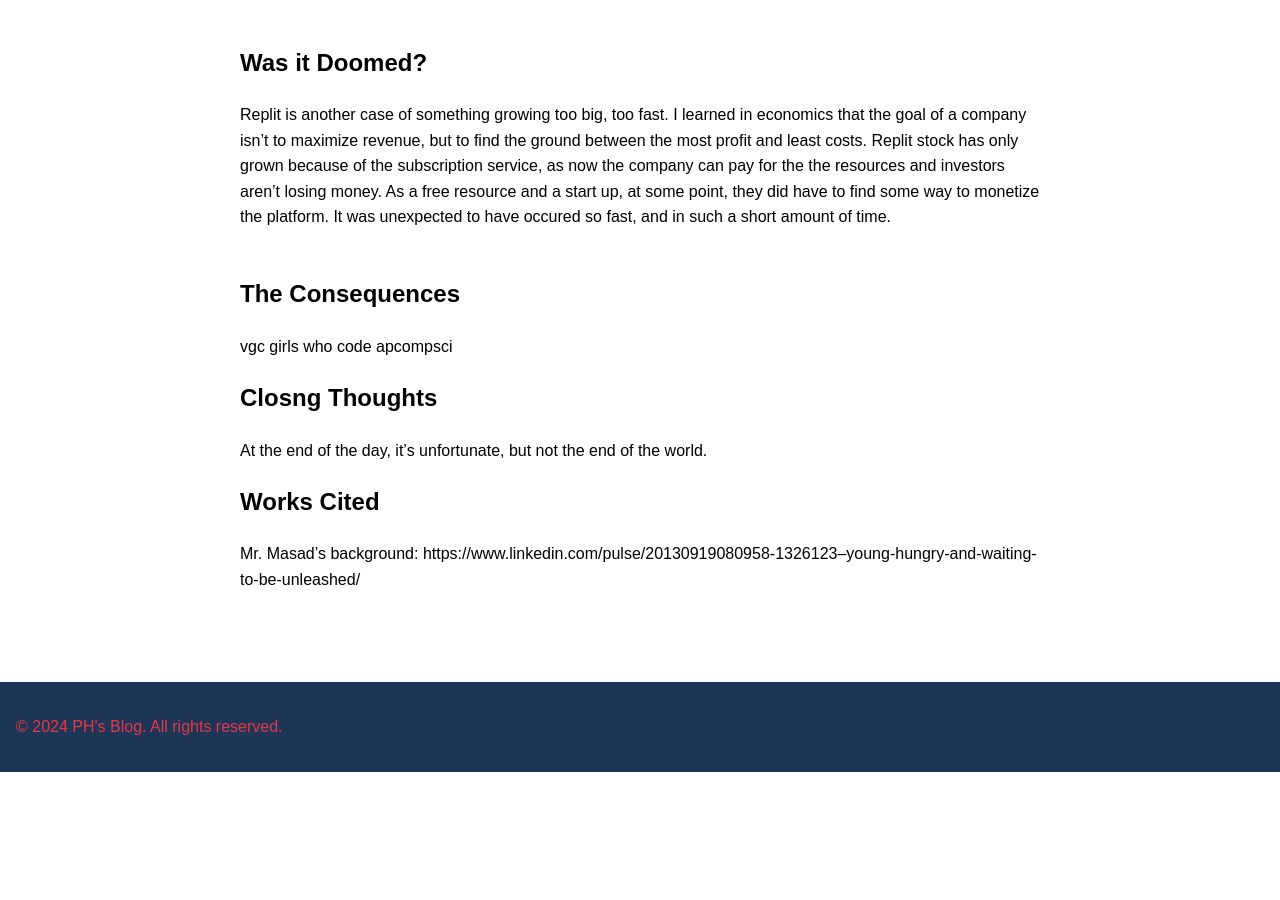
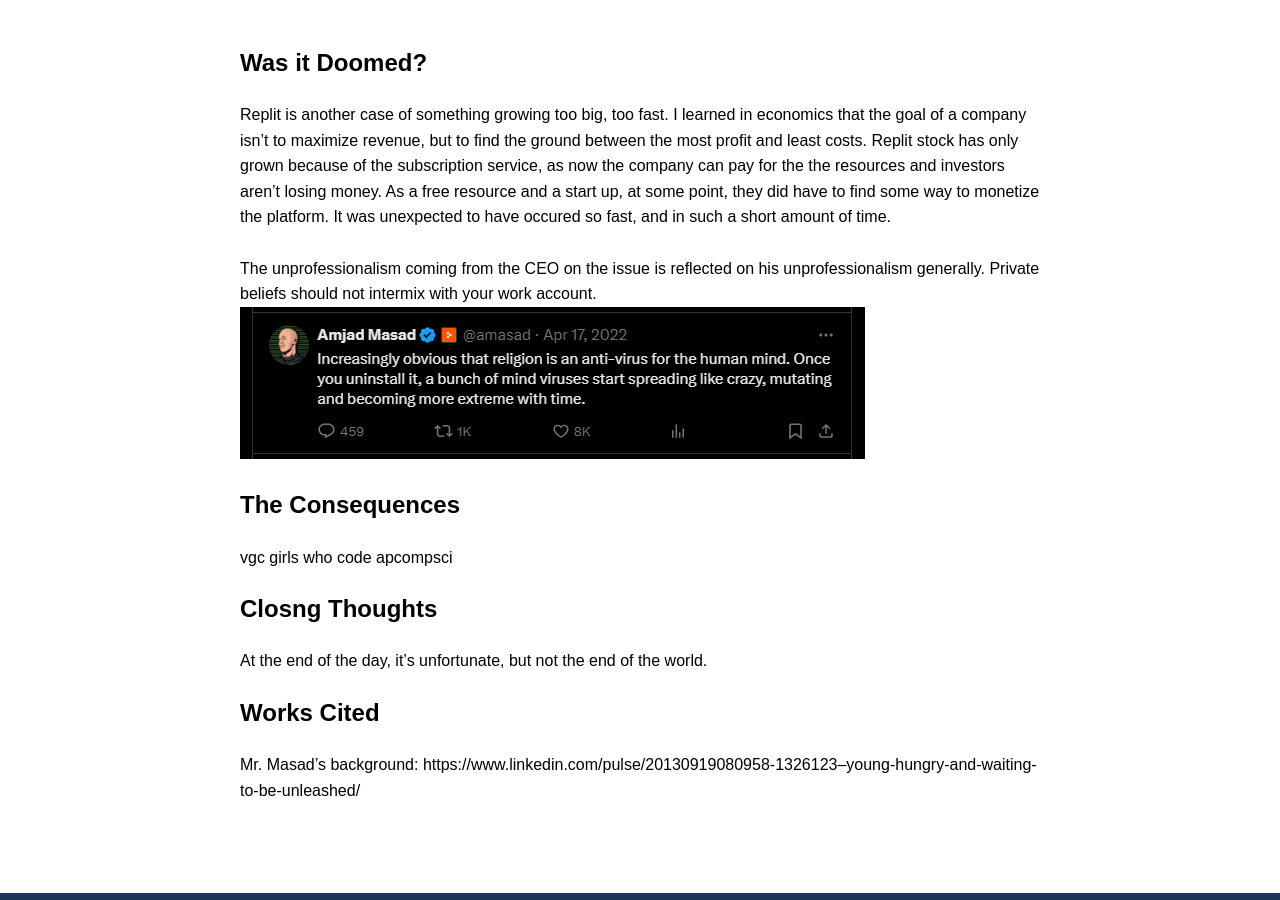
Before and after one commit to CaptainSapphire/PH-s-Blog, a Jekyll site: the page built from _posts/2024-11-10-Replit-has-self-destructed.md, in a window 1280 px wide and 900 px high, scrolled down 1430 px. Built offline with Jekyll 4.4.1, drawn with Linux system fonts in a browser that asks for light colours; our own code applies the rules of GitHub Pages for plain Markdown files; before the commit the page ends 2202 px from its top, so only the background shows below that.

Commit message:
Update 2024-11-10-Replit-has-self-destructed.md

```diff
--- a/_posts/2024-11-10-Replit-has-self-destructed.md
+++ b/_posts/2024-11-10-Replit-has-self-destructed.md
@@ -21,7 +21,8 @@
 
 ## Was it Doomed?
 Replit is another case of something growing too big, too fast. I learned in economics that the goal of a company isn't to maximize revenue, but to find the ground between the most profit and least costs. Replit stock has only grown because of the subscription service, as now the company can pay for the the resources and investors aren't losing money. As a free resource and a start up, at some point, they did have to find some way to monetize the platform. It was unexpected to have occured so fast, and in such a short amount of time. <br><br>
-
+The unprofessionalism coming from the CEO on the issue is reflected on his unprofessionalism generally. Private beliefs should not intermix with your work account.
+![What a tweet.](https://github.com/CaptainSapphire/PH-s-Blog/blob/main/assets/November%202024/tweetmasad.png?raw=true)
 
 ## The Consequences
 vgc
```
